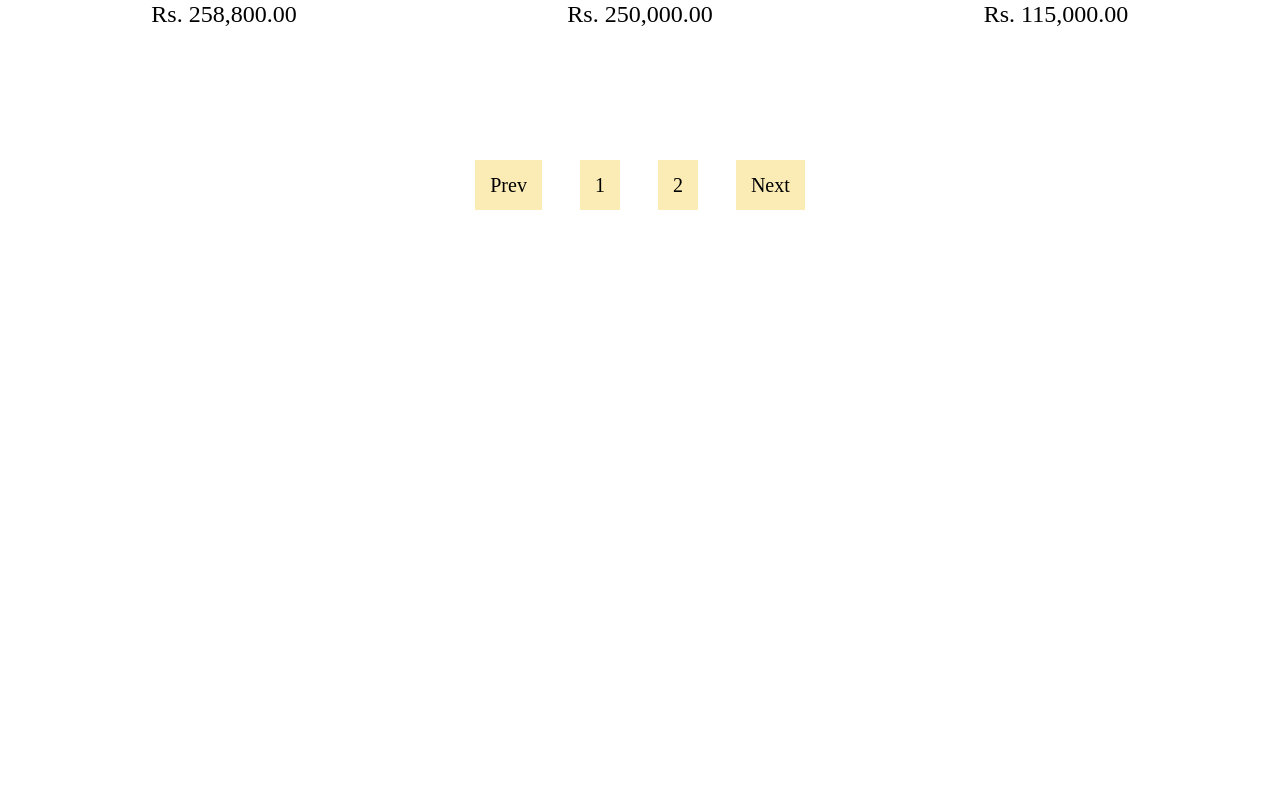
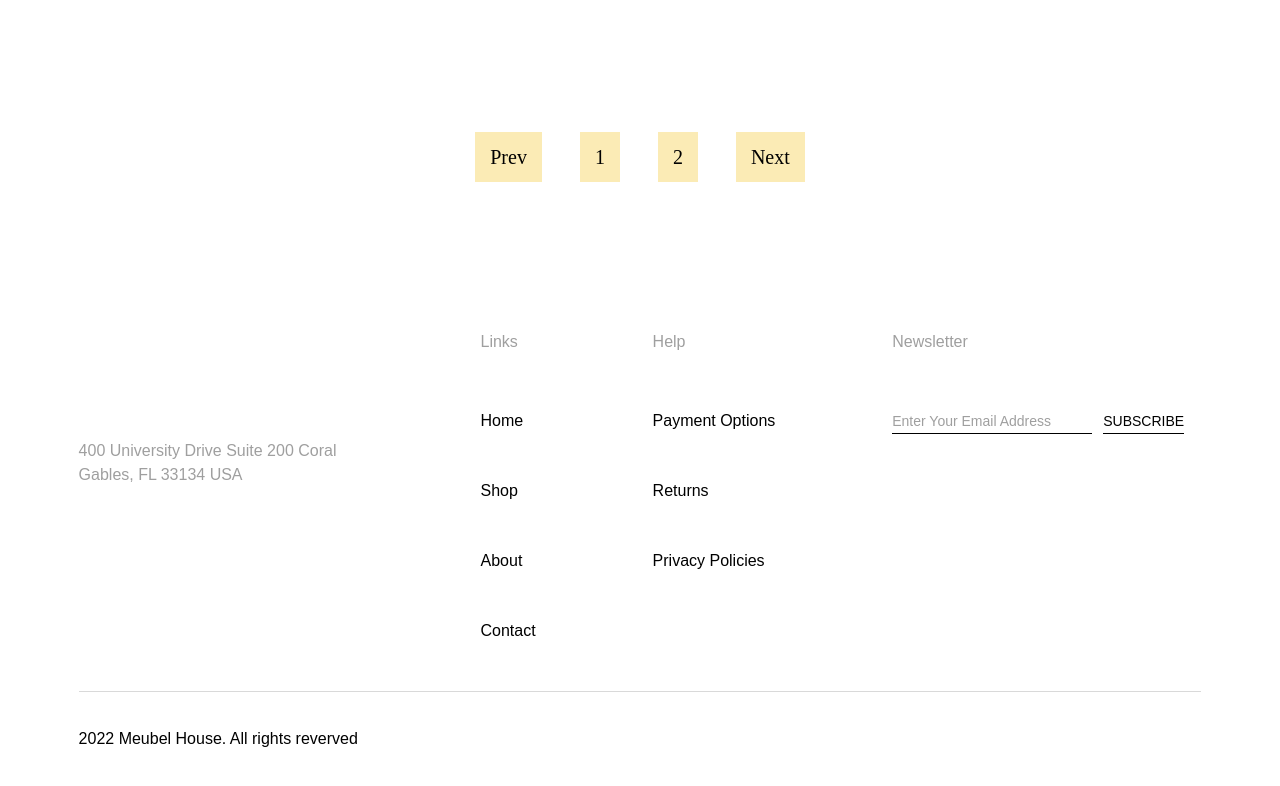
Before and after one commit to Arisheila/shoppingstore, a React (Create React App) app: page / in a window 1280 px wide. Shown: the part 1572-2358 px from the top of the page. Before the commit the page ends 1832 px from the top, so only its background shows below. Built offline with nearby package versions, Linux system fonts and the light colour scheme.

Commit message:
Added footer

```diff
--- a/src/App.js
+++ b/src/App.js
@@ -6,6 +6,8 @@ import Contact from "./components/Contact";
 import About from "./components/About";
 import Shop from "./components/Shop";
 import SingleItem from "../src/components/Single/SingleItem"
+import FooterMain from "./components/Footer/Footer"
+import NotFound from "./components/NotFound";
 import { BrowserRouter as Router, Routes, Route  } from "react-router-dom";
 
 function App() {
@@ -13,21 +15,21 @@ function App() {
     <div className="App">
     <  Router>
 
-      {/* <Header /> */}
-      {/* <Banner /> */}
-      {/* <ProductList /> */}
+
+
 
       <Routes>
       <Route path="/" element={<ProductList />} />
       <Route path="/about" element={<About />} />
-
+      <Route path="*" element={<NotFound />} />
 
       <Route path="/contact" element={<Contact />} />
       <Route path="/shop" element={<Shop />} />
-      {/* <Route path="/about" element={<About />} /> */}
       <Route path="/shop/:id" element={<SingleItem />} />
 
      </Routes>
+
+  <FooterMain />
 
       </Router>
     </div>
--- a/src/components/Contact.js
+++ b/src/components/Contact.js
@@ -11,6 +11,8 @@ export default function Contact() {
       <Banner/>
 
         <h1>Kindly contact us For delivery : 070000000</h1>
+
+
     </>
   )
 }
--- /dev/null
+++ b/src/components/Footer/Footer.css
@@ -0,0 +1,144 @@
+/* div with links  */
+footer {
+    max-width: 1440px;
+    margin: 0 auto;
+    padding: 98px clamp(0.625rem, -5.7857rem + 13.373vw, 6.25rem) 38px;
+  }
+  footer div:first-child {
+    padding-bottom: 48px;
+  }
+  @media screen and (max-width: 1024px) {
+    footer div:first-child {
+      flex-wrap: wrap;
+    }
+  }
+  footer > div {
+    display: flex;
+    gap: clamp(5rem, -4.2308rem + 14.4231vw, 8.75rem);
+  }
+  footer > div > div {
+    display: flex;
+    flex-direction: column;
+    gap: 55px;
+  }
+  footer .address {
+    font-size: 16px;
+    line-height: 24px;
+    color: #9F9F9F;
+    align-self: center;
+    font-weight: 400;
+    max-width: 285px;
+    width: 100%;
+  }
+  footer h6 {
+    font-size: 16px;
+    line-height: 24px;
+    color: #9F9F9F;
+    font-weight: 500;
+  }
+  footer nav {
+    font-size: 16px;
+    line-height: 24px;
+    color: #000;
+    display: flex;
+    flex-direction: column;
+    gap: 46px;
+  }
+  footer > div:last-child {
+    font-size: 16px;
+    line-height: 24px;
+    font-weight: 400;
+    color: #000;
+    padding-top: 35px;
+    border-top: 1px solid #D9D9D9;
+  }
+
+
+/* form part for the footer */
+footer {
+    max-width: 1440px;
+    margin: 0 auto;
+    padding: 98px clamp(0.625rem, -5.7857rem + 13.373vw, 6.25rem) 38px;
+  }
+  footer div:first-child {
+    padding-bottom: 48px;
+  }
+  @media screen and (max-width: 1024px) {
+    footer div:first-child {
+      flex-wrap: wrap;
+    }
+  }
+  footer > div {
+    display: flex;
+    gap: clamp(5rem, -4.2308rem + 14.4231vw, 8.75rem);
+  }
+  footer > div > div {
+    display: flex;
+    flex-direction: column;
+    gap: 55px;
+  }
+  footer .address {
+    font-size: 16px;
+    line-height: 24px;
+    color: #9F9F9F;
+    align-self: center;
+    font-weight: 400;
+    max-width: 285px;
+    width: 100%;
+  }
+  footer h6 {
+    font-size: 16px;
+    line-height: 24px;
+    color: #9F9F9F;
+    font-weight: 500;
+  }
+  footer nav {
+    font-size: 16px;
+    line-height: 24px;
+    color: #000;
+    display: flex;
+    flex-direction: column;
+    gap: 46px;
+  }
+  footer > div:last-child {
+    font-size: 16px;
+    line-height: 24px;
+    font-weight: 400;
+    color: #000;
+    padding-top: 35px;
+    border-top: 1px solid #D9D9D9;
+  }
+
+
+  /* Newsletter */
+  .newsletter-component {
+    display: flex;
+    gap: 11px;
+  }
+  .newsletter-component form input {
+    width: 200px;
+    border: none;
+    border-bottom: 1px solid #000;
+  }
+  .newsletter-component form input:focus {
+    outline: none;
+  }
+  .newsletter-component form input::-moz-placeholder {
+    font-size: 14px;
+    line-height: 21px;
+    color: #9F9F9F;
+  }
+  .newsletter-component form input::placeholder {
+    font-size: 14px;
+    line-height: 21px;
+    color: #9F9F9F;
+  }
+  .newsletter-component button {
+    font-size: 14px;
+    line-height: 21px;
+    text-transform: uppercase;
+    background-color: transparent;
+    border: none;
+    border-bottom: 1px solid #000;
+    font-weight: 500;
+  }
--- /dev/null
+++ b/src/components/Footer/Footer.js
@@ -0,0 +1,40 @@
+import React from 'react';
+import { Link } from 'react-router-dom';
+import FooterForm  from './FooterForm'
+import "./Footer.css";
+
+export default function FooterMain() {
+    return (
+        <footer>
+            <div>
+                <div className="address">
+                    400 University Drive Suite 200 Coral Gables,
+                    FL 33134 USA
+                </div>
+                <div>
+                    <h6>Links</h6>
+                    <nav>
+                        <Link to="/">Home</Link>
+                        <Link to="/shop">Shop</Link>
+                        <Link to="/about">About</Link>
+                        <Link to="/contact">Contact</Link>
+                    </nav>
+                </div>
+                <div>
+                    <h6>Help</h6>
+                    <nav>
+                        <Link to="/payment-options">Payment Options</Link>
+                        <Link to="/returns">Returns</Link>
+                        <Link to="/privacy-policies">Privacy Policies</Link>
+                    </nav>
+                </div>
+                <div className="newsletter">
+                    <h6>Newsletter</h6>
+
+                    <FooterForm />
+                </div>
+            </div>
+            <div className="copy">2022 Meubel House. All rights reverved</div>
+        </footer>
+    )
+}
--- /dev/null
+++ b/src/components/Footer/FooterForm.js
@@ -0,0 +1,17 @@
+import React from 'react'
+import "./Footer.css";
+
+export default function FooterForm () {
+  return (
+    <div className='newsletter-component'>
+      <form method='post'>
+        <input id='member[email]'
+        className='revue-form-field'
+        placeholder='Enter Your Email Address'
+        required
+        />
+      </form>
+      <button type='submit'>Subscribe</button>
+    </div>
+  )
+}
--- /dev/null
+++ b/src/components/NotFound.js
@@ -0,0 +1,17 @@
+import React from 'react'
+import Header from './header/Header'
+import Banner from './banner/Banner'
+
+
+
+export default function NotFound() {
+  return (
+    <div>
+      <Header />
+
+      <Banner />
+
+        Sorry ! this page doesnot exist. Error 404 ...
+    </div>
+  )
+}
--- a/src/components/Shop.js
+++ b/src/components/Shop.js
@@ -1,6 +1,7 @@
 import React from 'react'
 import Header from "./header/Header";
 import Banner from "./banner/Banner";
+
 
 export default function Shop() {
 
@@ -11,6 +12,8 @@ export default function Shop() {
 
     <Banner/>
         <h1>shop</h1>
+
+
     </div>
   )
 }
--- a/src/components/header/Header.css
+++ b/src/components/header/Header.css
@@ -1,9 +1,9 @@
-/* *{
+*{
     box-sizing: border-box;
     margin: 0;
     padding: 0;
-} */
-@import '~font-awesome/css/font-awesome.min.css';
+}
+
 
 body {
     font-family: "Poppins", sans-serif;
@@ -74,6 +74,13 @@ body {
     right: 20px;
 }
 #check {display: none;}
+
+header{
+    display: flex;
+    justify-content: space-between;
+    align-items: center;
+    height: 7rem;
+}
 @media(max-width: 610px){
     .menu {
         flex-direction: column;
--- a/src/components/header/Header.js
+++ b/src/components/header/Header.js
@@ -23,7 +23,6 @@ const Header = () => {
 								className="banner-content-icon"
 							/>
 						</Link>
-						{/* <a href='#'><img src='./images/logo.png'/></a> */}
 					</li>
 					<input type="checkbox" id="check" />
 					<span class="menu">
```
Also changed, not shown: src/components/Single/SingleItem.js (+0 -8 lines).
